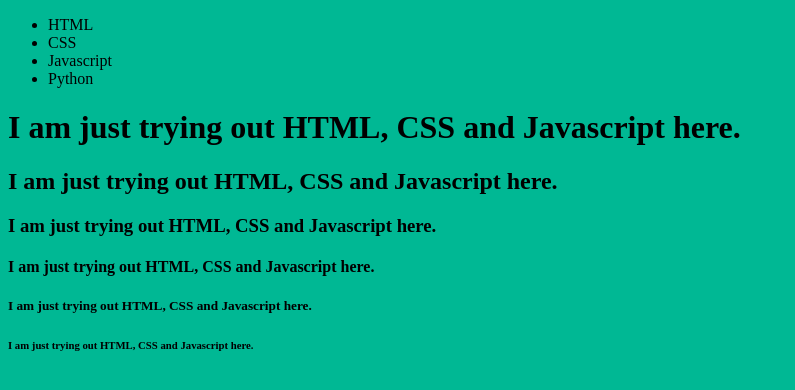
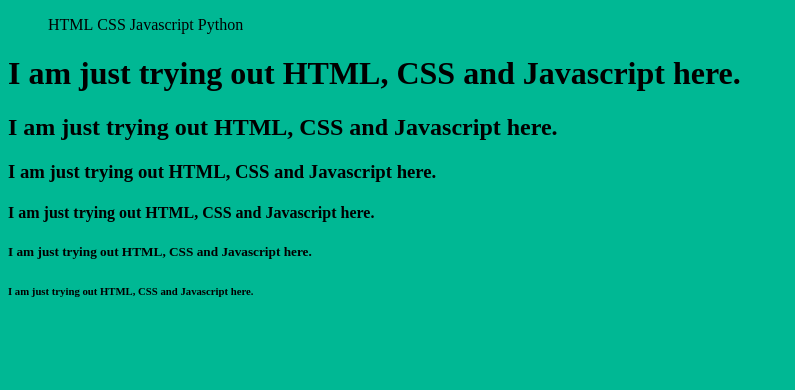
Before and after one commit to soothingkoala/soothingkoala.github.io, a plain HTML site: page index.html in a window 1280 px wide. Shown: the whole page, without its empty margins (0-795 px from the left). Drawn offline with Linux system fonts and the light colour scheme.

Commit message:
Update style.css

```diff
--- a/style.css
+++ b/style.css
@@ -1,3 +1,7 @@
 body {
   background-color: #00b894;
   }
+
+ul li {
+  display: inline-block;
+  }
```
